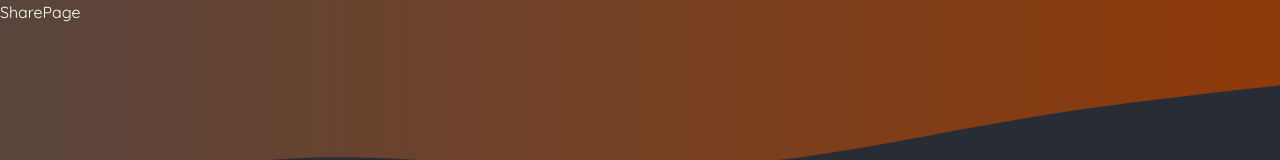
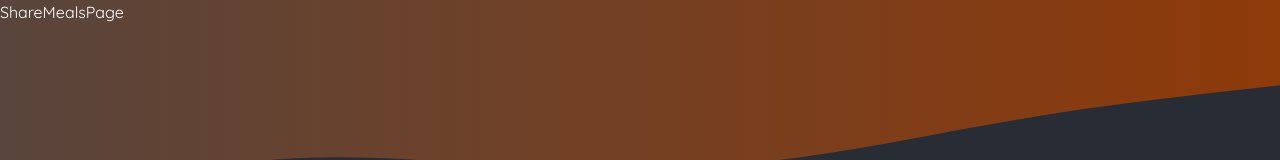
Before and after one commit to katesunday/next_app, a Next.js app: page /meals/share in a window 1280 px wide. Shown: the top 160 px of the page. Built offline with nearby package versions, Linux system fonts and the light colour scheme.

Commit message:
new app pages

```diff
--- a/app/meals/share/page.tsx
+++ b/app/meals/share/page.tsx
@@ -1,11 +1,11 @@
 import React from 'react';
 
-function SharePage() {
+function ShareMealsPage() {
   return (
     <div>
-      <p>SharePage</p>
+      <p>ShareMealsPage</p>
     </div>
   );
 }
 
-export default SharePage;
+export default ShareMealsPage;
```
